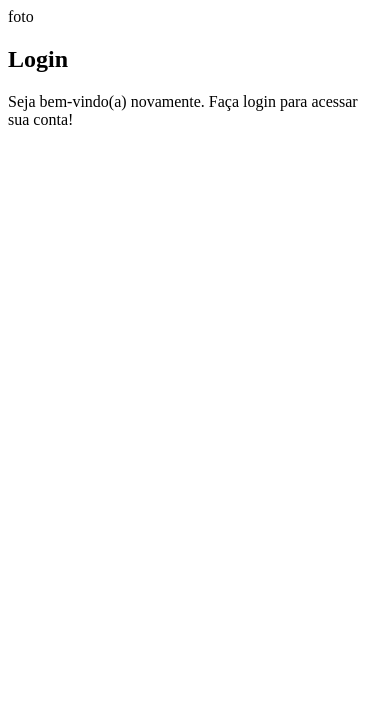
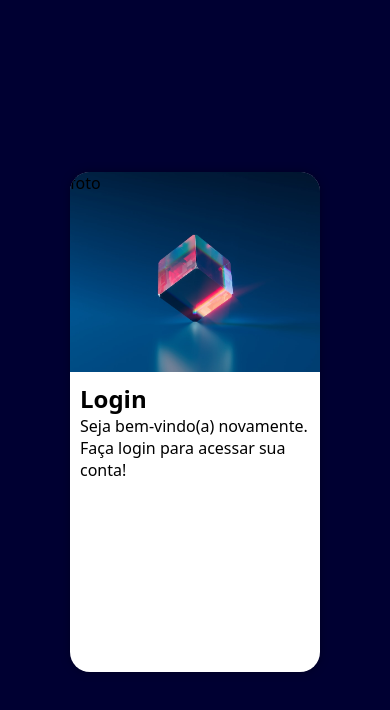
Before and after one commit to JohnPdro/projeto-login, a plain HTML site: page index.html in a window 390 px wide. Drawn offline with Linux system fonts and the light colour scheme.

Commit message:
criando o mobile first

```diff
--- a/estilos/style.css
+++ b/estilos/style.css
@@ -1 +1,48 @@
 @charset "UTF-8";
+
+*{
+    font-family: system-ui, -apple-system, BlinkMacSystemFont, 'Segoe UI', Roboto, Oxygen, Ubuntu, Cantarell, 'Open Sans', 'Helvetica Neue', sans-serif;
+    padding: 0px;
+    margin: 0px;
+    box-sizing: border-box;
+}
+
+body, html{
+    background-color: #000032 ;
+    height: 100vh;
+    width: 100vw;
+}
+
+main{
+    position: relative;
+    height: 100vh;
+    width: 100vw;
+}
+
+section#login{
+    position: absolute;
+    top: 50%;
+    left: 50%;
+    transform: translate(-50%, -50%);
+    overflow: hidden;
+
+    background-color: white;
+    width: 250px;
+    height: 500px;
+    border-radius: 20px;
+    box-shadow: 0px 0px 10px rgba(0, 0, 0, 0.336);
+
+}
+
+section#login > div#imagem{
+    display: block;
+    background: #000032 url(../imagens/cubo.jpg) no-repeat;
+    background-size: cover;
+    background-position: center center;
+    height: 200px;
+}
+
+section#login > div#formulario{
+    display: block;
+    padding: 10px;
+}
```
